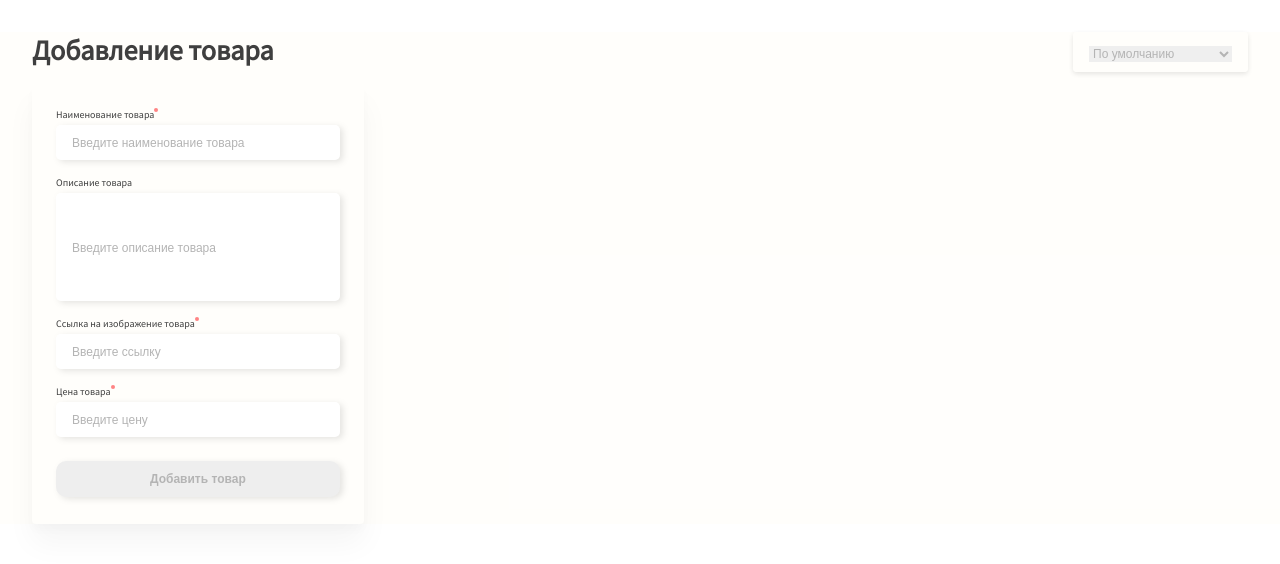
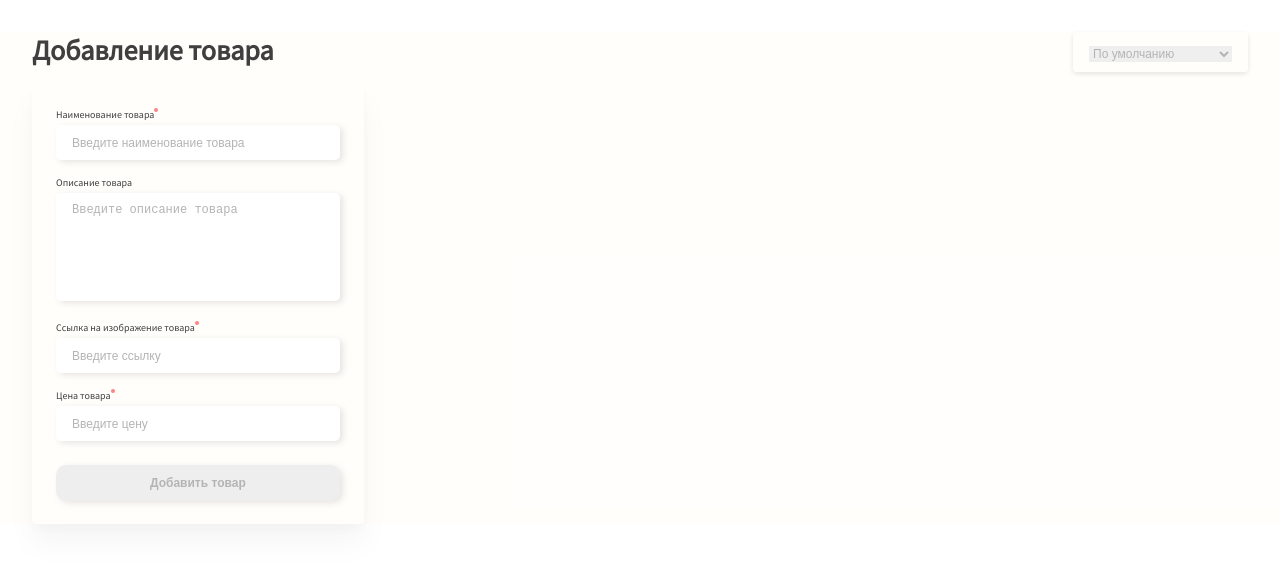
Before and after one commit to w0pro/shop, a Vue app: page / in a window 1280 px wide. Shown: the top 564 px of the page. Built offline with nearby package versions, Linux system fonts and the light colour scheme.

Commit message:
refactory: fix textarea

```diff
--- a/src/components/ShopElements/Shop-Form.vue
+++ b/src/components/ShopElements/Shop-Form.vue
@@ -11,12 +11,18 @@
               <div v-if="item.iconLabel" class="icon-label">
               </div>
             </div>
-            <input class="input" :type="item.type" :id="item.id"
+            <input v-if="!item.textarea" class="input" :type="item.type" :id="item.id"
                                 v-model.trim="formFields[item.id]"
                                :style="{width:item.width, height:item.height,
                                marginBottom:item.marginB}"
                                :placeholder="item.placeholder"
                                :class="{error: item.error}">
+            <textarea v-else class="input" :type="item.type" :id="item.id"
+                      v-model.trim="formFields[item.id]"
+                      :style="{width:item.width, height:item.height,
+                               marginBottom:item.marginB}"
+                      :placeholder="item.placeholder"
+                      :class="{error: item.error}"></textarea>
           </label>
         </li>
         <button
@@ -59,6 +65,7 @@ export default {
           iconLabel: false,
           error: false,
           type: 'text',
+          textarea: true
         },
         {
           label: 'Ссылка на изображение товара',
@@ -164,6 +171,9 @@ h1
   border: none
   outline: none
 
+textarea
+  resize: none
+
 input::-webkit-outer-spin-button,
 input::-webkit-inner-spin-button
   -webkit-appearance: none
```
